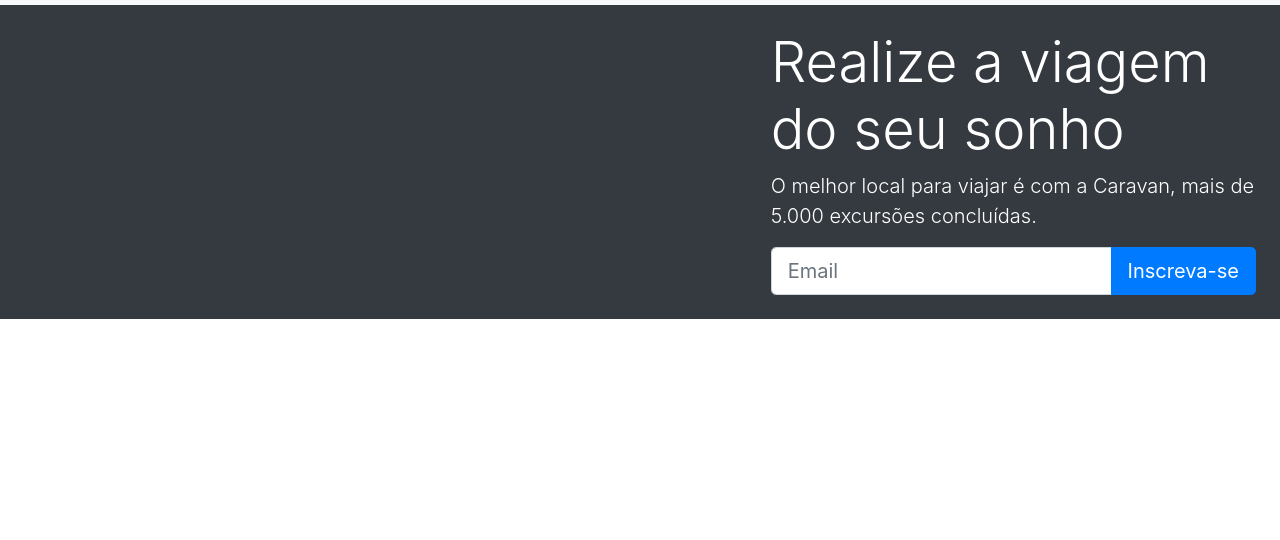
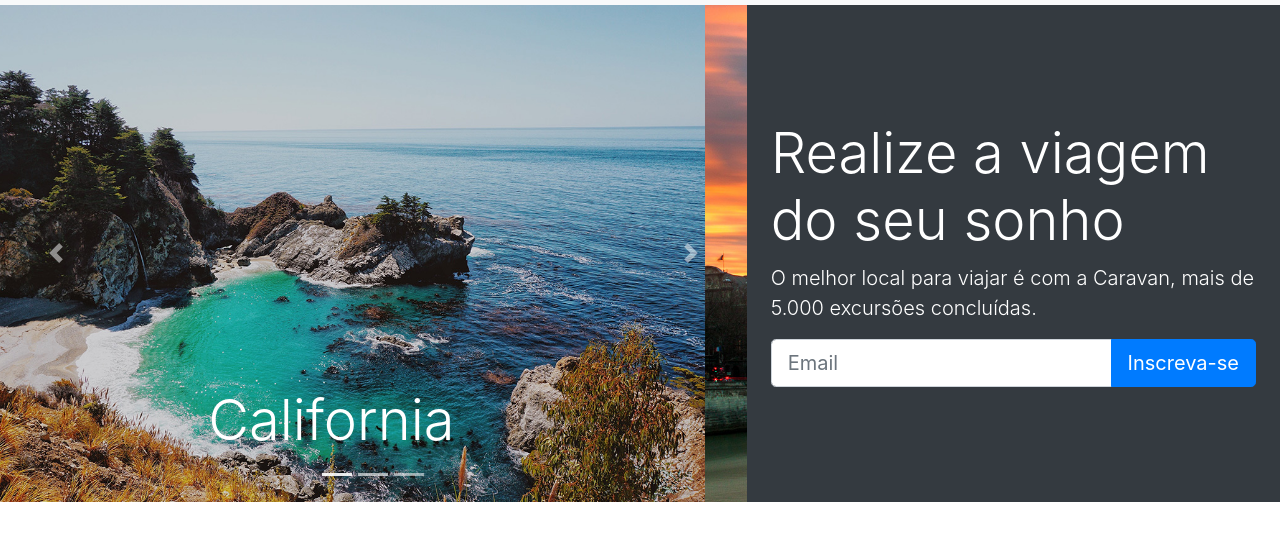
Before and after one commit to BHzdev/caravan, a plain HTML site: page index.html in a window 1280 px wide. Shown: the part 54-594 px from the top of the page. Drawn offline with Linux system fonts and the light colour scheme.

Commit message:
feat: carousel images finished

```diff
--- a/index.html
+++ b/index.html
@@ -50,7 +50,41 @@
     <div class="row bg-dark text-white">
 
       <div class="col-lg-7 p-0">
-
+        <div id="carouselCidades" class="carousel slide" data-ride="carousel">
+          <ol class="carousel-indicators">
+            <li data-target="#carouselCidades" data-slide-to="0" class="active"></li>
+            <li data-target="#carouselCidades" data-slide-to="1"></li>
+            <li data-target="#carouselCidades" data-slide-to="2"></li>
+          </ol>
+          <div class="carousel-inner">
+            <div class="carousel-item active">
+              <img class="d-block w-100" src="img/california.jpg" alt="California">
+              <div class="carousel-caption">
+                <h3 class="display-4">California</h3>
+              </div>
+            </div>
+            <div class="carousel-item">
+              <img class="d-block w-100" src="img/paris.jpg" alt="California">
+              <div class="carousel-caption">
+                <h3 class="display-4">Paris</h3>
+              </div>
+            </div>
+            <div class="carousel-item">
+              <img class="d-block w-100" src="img/dublin.jpg" alt="California">
+              <div class="carousel-caption">
+                <h3 class="display-4">Dublin</h3>
+              </div>
+            </div>
+          </div>
+          <a class="carousel-control-prev" href="#carouselCidades" role="button" data-slide="prev">
+            <span class="carousel-control-prev-icon" aria-hidden="true"></span>
+            <span class="sr-only">Anterior</span>
+          </a>
+          <a class="carousel-control-next" href="#carouselCidades" role="button" data-slide="next">
+            <span class="carousel-control-next-icon" aria-hidden="true"></span>
+            <span class="sr-only">Próximo</span>
+          </a>
+        </div>
       </div>
 
       <div class="col-lg-5 p-4 align-self-center">
```
